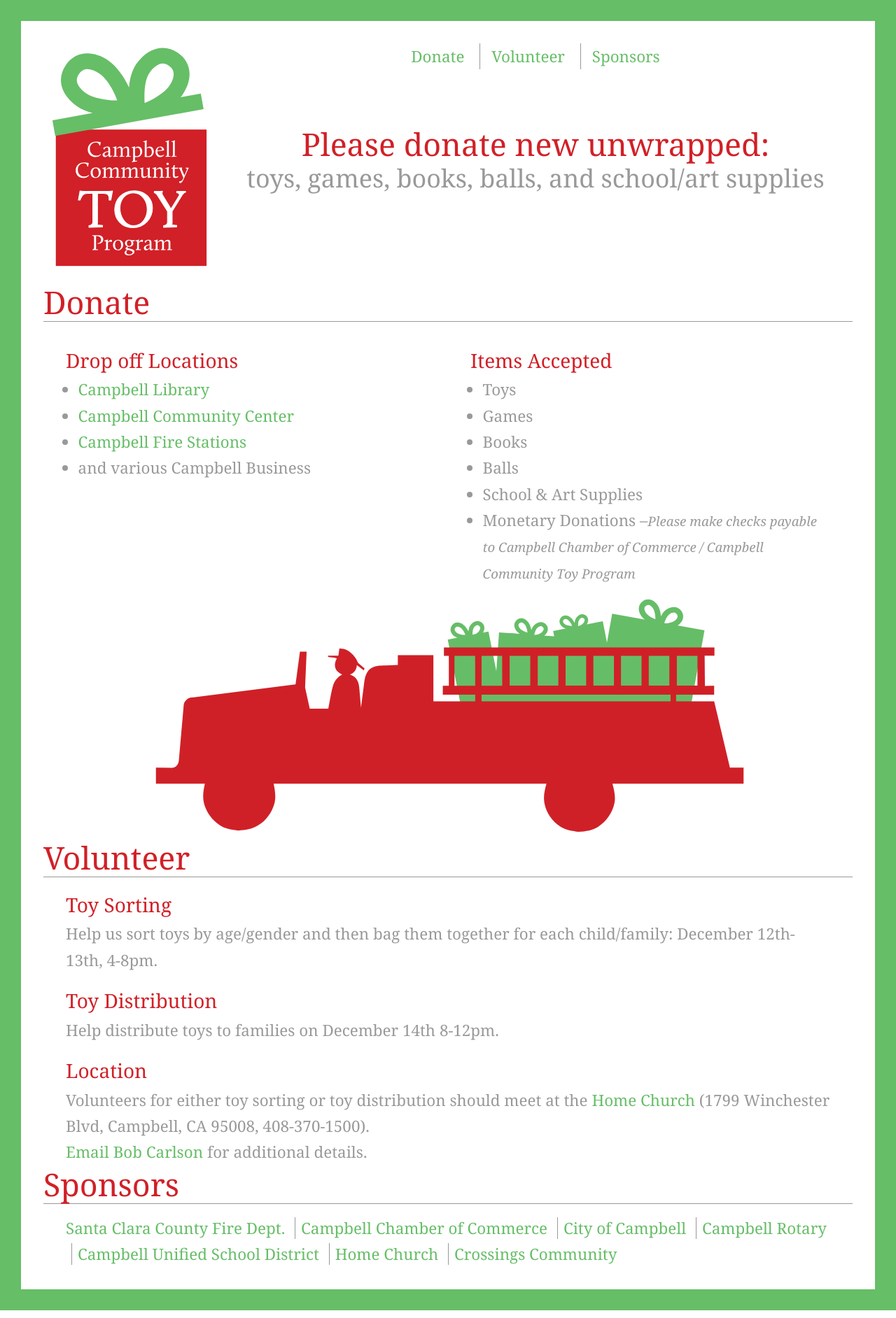
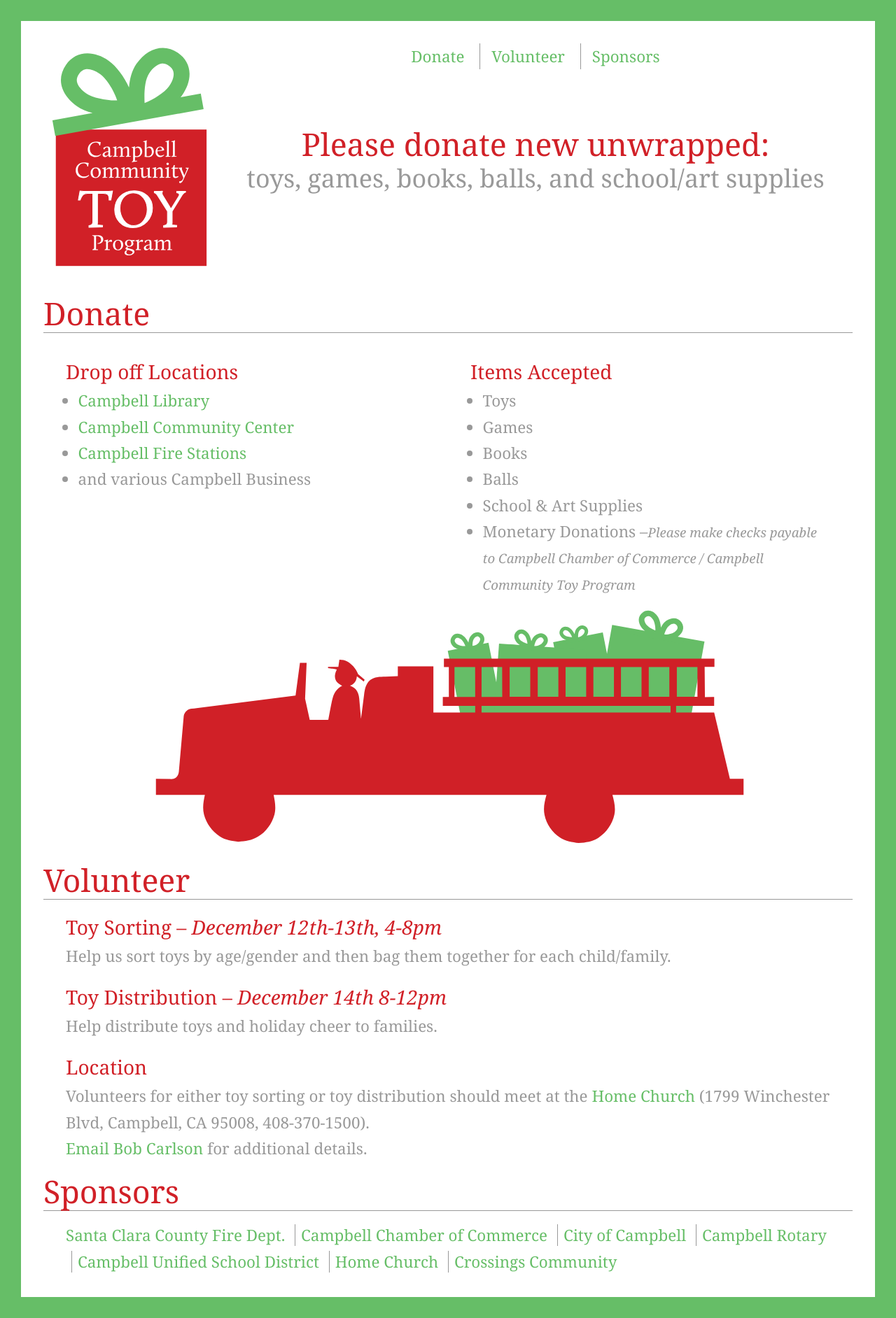
Before and after one commit to campbell-toy-drive/campbell-toy-drive.github.io, a Jekyll site: the page built from index.html, in a window 1280 px wide. Shown: the whole page at 70% size. Built offline with Jekyll 4.4.1, drawn with Linux system fonts in a browser that asks for light colours; Markdown is read by kramdown in place of the engine named in the settings.

Commit message:
margin above h1 and changed some wording around

```diff
--- a/assets/scss/main.scss
+++ b/assets/scss/main.scss
@@ -82,7 +82,7 @@
 
 	h1 {
 		border-bottom: 1px solid $gray;
-		margin-bottom: 1rem;
+		margin: 1rem 0;
 	}
 	h2,
 	p,
--- a/index.html
+++ b/index.html
@@ -31,10 +31,10 @@
 
 	<section id="volunteer">
 		<h1>Volunteer</h1>
-		<h2>Toy Sorting</h2>
-		<p>Help us sort toys by age/gender and then bag them together for each child/family: December 12th-13th, 4-8pm.</p>
-		<h2>Toy Distribution</h2>
-		<p>Help distribute toys to families on December 14th 8-12pm.</p>
+		<h2>Toy Sorting &ndash; <em>December 12th-13th, 4-8pm</em></h2>
+		<p>Help us sort toys by age/gender and then bag them together for each child/family.</p>
+		<h2>Toy Distribution &ndash; <em>December 14th 8-12pm</em></h2>
+		<p>Help distribute toys and holiday cheer to families.</p>
 		<h2>Location</h2>
 		<p>Volunteers for either toy sorting or toy distribution should meet at the <a href="http://www.thehomechurch.org/" target="_blank" title="Home Church">Home Church</a> (1799 Winchester Blvd, Campbell, CA 95008, 408-370-1500).</p>
 		<p><script type="text/javascript">
```
Also changed, not shown: assets/css/main.css (+1 -1 lines).
